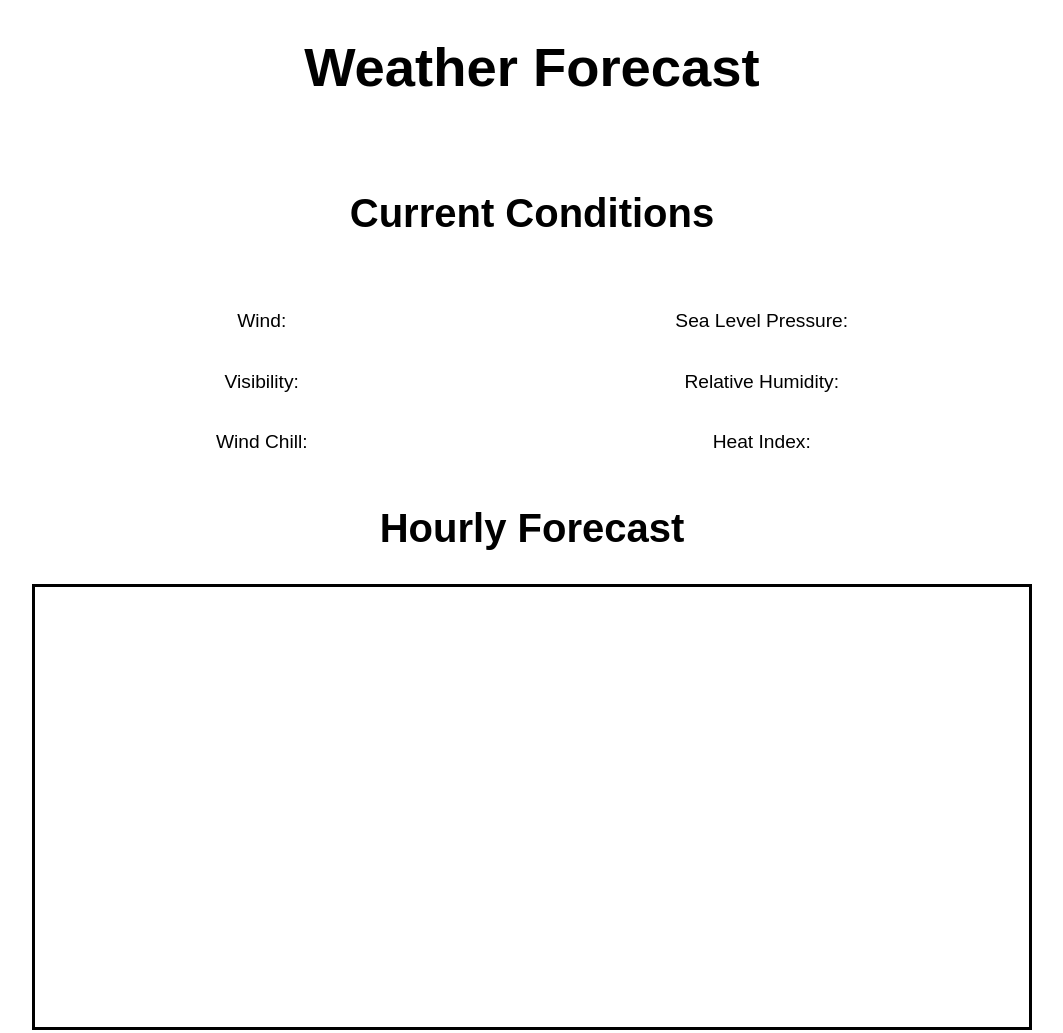
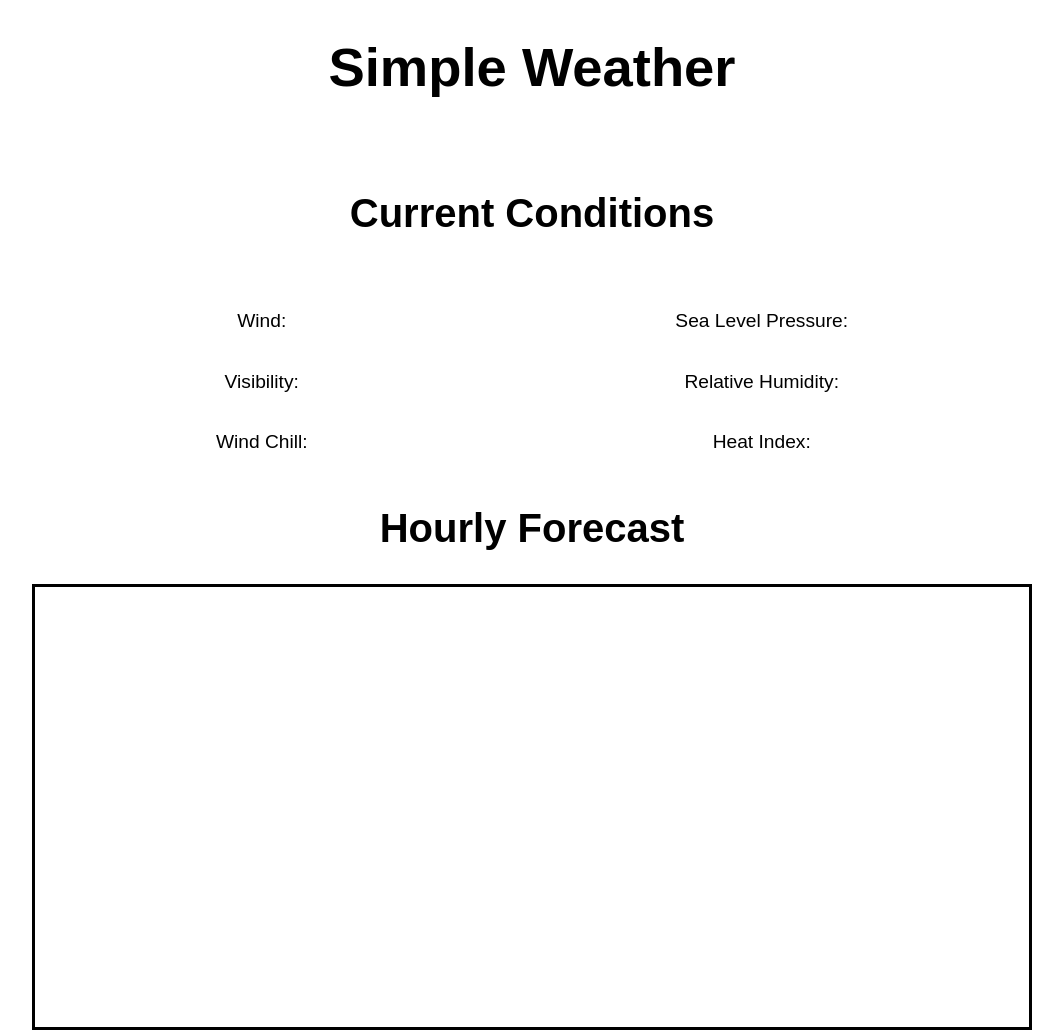
Before and after one commit to JimmyVanHout/simple_weather, a plain HTML site: page index.html in a window 1280 px wide. Shown: the top 1033 px of the page, without its empty margins (108-1171 px from the left). Drawn offline with Linux system fonts and the light colour scheme.

Commit message:
updated title

```diff
--- a/index.html
+++ b/index.html
@@ -6,7 +6,7 @@
         <link rel="stylesheet" href="index.css">
     <body>
         <div id="weather_forecast_container">
-            <h1>Weather Forecast</h1>
+            <h1>Simple Weather</h1>
             <div id="location_container">
             </div>
             <br>
```
